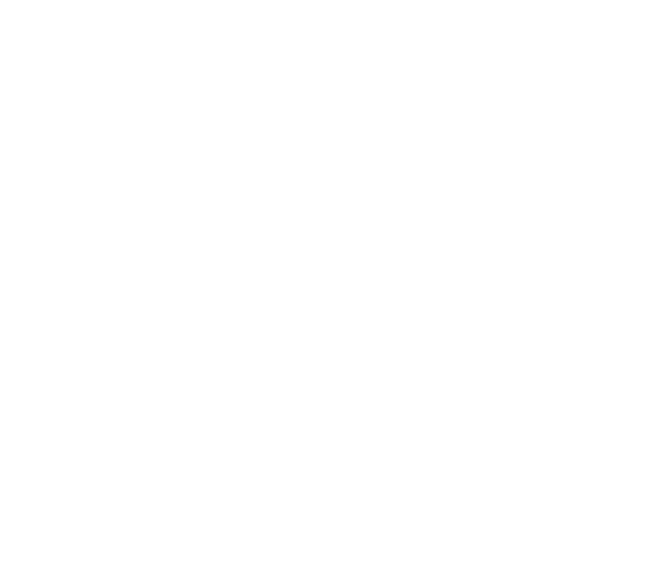
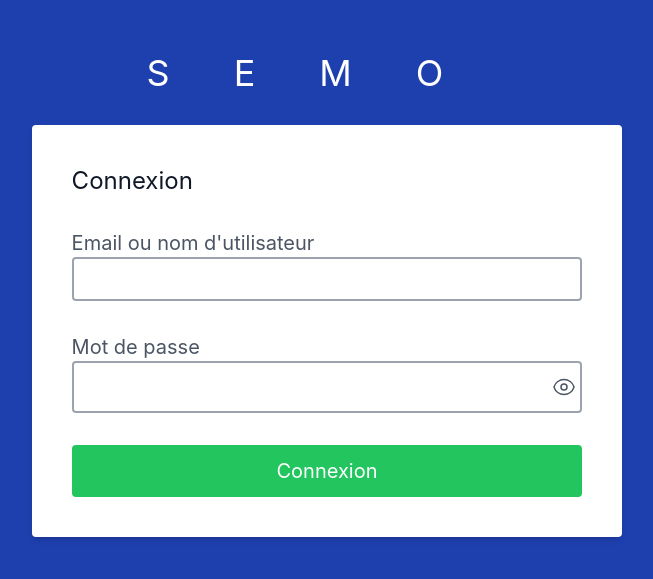
Before and after one commit to Parfait18/quiz-vuejs, a Vue app: page /login in a window 1280 px wide. Before the commit this address had no page. Shown: the part 105-684 px from the top of the page, without its empty margins (313-966 px from the left). Built offline with nearby package versions, Linux system fonts and the light colour scheme.

Commit message:
add assessment page

```diff
--- a/index.html
+++ b/index.html
@@ -5,10 +5,10 @@
   <meta charset="UTF-8">
   <link rel="icon" href="/favicon.ico">
   <meta name="viewport" content="width=device-width, initial-scale=1.0">
-  <title>Quiz Game App</title>
+  <title>Assessment</title>
 </head>
 
-<body  >
+<body>
   <div id="app"></div>
   <script type="module" src="/src/main.js"></script>
 </body>
--- a/package.json
+++ b/package.json
@@ -12,6 +12,7 @@
   },
   "dependencies": {
     "@heroicons/vue": "^2.0.17",
+    "axios": "^1.5.0",
     "pinia": "^2.0.32",
     "pinia-plugin-persistedstate": "^3.1.0",
     "postcss-loader": "^7.3.0",
--- a/src/router/index.js
+++ b/src/router/index.js
@@ -2,6 +2,7 @@
 import HomeView from '../views/HomeView.vue'
 import QuizView from '../views/QuizView.vue'
 import ResultView from '../views/ResultView.vue'
+import LoginView from '../views/LoginView.vue'
 
 const router = createRouter({
   history: createWebHistory(import.meta.env.BASE_URL),
@@ -15,12 +16,16 @@
       path: '/quiz',
       name: 'quiz',
       component: QuizView
-    }
-	  ,
-{
+    },
+    {
       path: '/result',
       name: 'result',
-      component:ResultView
+      component: ResultView
+    },
+    {
+      path: '/login',
+      name: 'login',
+      component: LoginView
     }
   ]
 })
--- a/src/views/HomeView.vue
+++ b/src/views/HomeView.vue
@@ -14,7 +14,7 @@
         />
       </div>
       <div class="mx-auto">
-        <HelloWorld msg="Bienvenue sur notre platforme de quiz" />
+        <HelloWorld msg="Bienvenue sur notre platforme" />
       </div>
     </div>
     <h2 class="text-blue-800 text-2xl font-weight-bold font-weight-bolder mb-16">
--- /dev/null
+++ b/src/views/LoginView.vue
@@ -0,0 +1,113 @@
+<script setup>
+import axios from 'axios'
+import { ref } from 'vue'
+
+const username = ref()
+const password = ref()
+const showPassword = ref(true)
+const error = ref('')
+
+const submit = async () => {
+  await axios
+    .post('https://dummyjson.com/auth/login', {
+      username: username.value,
+      password: password.value
+    })
+    .then((response) => {
+      //   if (response.status == 400) {
+      //     error.value = 'Identifiants incorrects !'
+      //   }
+    })
+    .catch((e) => {
+      console.log(e)
+      //   if (e.status == 400) {
+      //     error.value = 'Identifiants incorrects !'
+      //   }
+      //   console.log(e)
+    })
+}
+</script>
+<template>
+  <div class="grid place-items-center h-screen bg-blue-800">
+    <div class="grid justity-items-center grid-cols-1 md:grid-cols-1 w-full">
+      <h2 class="text-center text-white text-4xl mb-8 tracking-[4rem] font-weigth-500">SEMO</h2>
+      <div class="mx-auto bg-white rounded p-10 shadow-md">
+        <h4 class="text-2xl text-gray-900 mb-8">Connexion</h4>
+
+        <span v-if="error" class="text-red-500 text-md"> {{ error }}</span>
+        <form class="space-y-2" enctype="multipart/form-data">
+          <div>
+            <label for="username" class="text-gray-600 text-xl"> Email ou nom d'utilisateur</label>
+            <input
+              required
+              v-model="username"
+              type="email"
+              name="username"
+              id="username"
+              class="rounded border-2 p-2 border-gray-400 w-full"
+            />
+          </div>
+          <br />
+          <div>
+            <label for="password" class="text-gray-600 text-xl">Mot de passe</label>
+            <div class="flex justify-between border-2 rounded border-gray-400 p-1">
+              <input
+                required
+                v-model="password"
+                :type="showPassword ? 'password' : 'text'"
+                name="password"
+                id="password"
+                class="outline-none border-0 focus:outline-0 p-2"
+              />
+              <svg
+                v-show="showPassword"
+                xmlns="http://www.w3.org/2000/svg"
+                fill="none"
+                viewBox="0 0 24 24"
+                stroke-width="1.5"
+                stroke="currentColor"
+                class="w-6 h-6 mt-2 hover:cursor-pointer text-gray-600"
+                @click="showPassword = false"
+              >
+                <path
+                  stroke-linecap="round"
+                  stroke-linejoin="round"
+                  d="M2.036 12.322a1.012 1.012 0 010-.639C3.423 7.51 7.36 4.5 12 4.5c4.638 0 8.573 3.007 9.963 7.178.07.207.07.431 0 .639C20.577 16.49 16.64 19.5 12 19.5c-4.638 0-8.573-3.007-9.963-7.178z"
+                />
+                <path
+                  stroke-linecap="round"
+                  stroke-linejoin="round"
+                  d="M15 12a3 3 0 11-6 0 3 3 0 016 0z"
+                />
+              </svg>
+              <svg
+                v-show="!showPassword"
+                xmlns="http://www.w3.org/2000/svg"
+                fill="none"
+                viewBox="0 0 24 24"
+                stroke-width="1.5"
+                stroke="currentColor"
+                class="w-6 h-6 mt-2 hover:cursor-pointer text-gray-600"
+                @click="showPassword = true"
+              >
+                <path
+                  stroke-linecap="round"
+                  stroke-linejoin="round"
+                  d="M3.98 8.223A10.477 10.477 0 001.934 12C3.226 16.338 7.244 19.5 12 19.5c.993 0 1.953-.138 2.863-.395M6.228 6.228A10.45 10.45 0 0112 4.5c4.756 0 8.773 3.162 10.065 7.498a10.523 10.523 0 01-4.293 5.774M6.228 6.228L3 3m3.228 3.228l3.65 3.65m7.894 7.894L21 21m-3.228-3.228l-3.65-3.65m0 0a3 3 0 10-4.243-4.243m4.242 4.242L9.88 9.88"
+                />
+              </svg>
+            </div>
+          </div>
+          <br />
+          <button
+            @click="submit"
+            type="button"
+            class="bg-green-500 text-xl text-white p-3 rounded w-full"
+          >
+            Connexion
+          </button>
+        </form>
+      </div>
+    </div>
+  </div>
+</template>
```
Also changed, not shown: src/components/HelloWorld.vue (+5 -7 lines), 1 other file (tests, documents, lock files or other folders).
